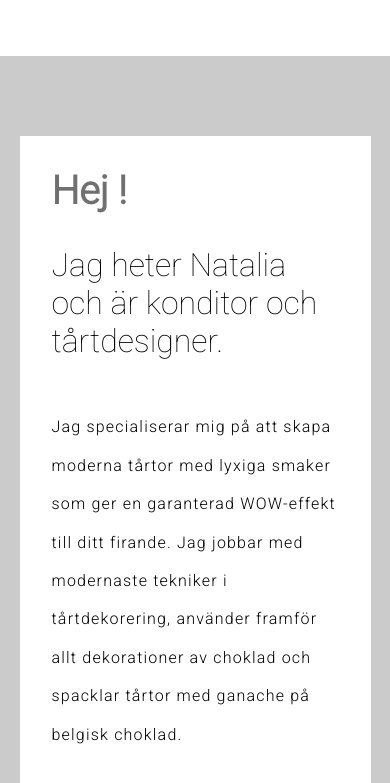
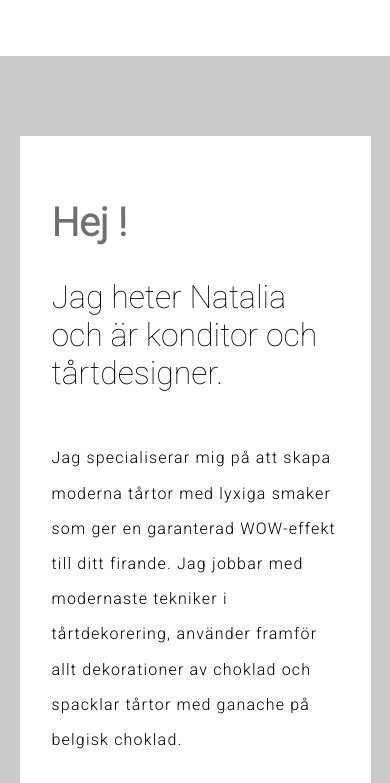
Before and after one commit to DJendryczka/cakebyn, a plain HTML site: page index.html in a window 390 px wide. Shown: the part 960-1743 px from the top of the page. Drawn offline with Linux system fonts and the light colour scheme; grey boxes are pictures that could not be loaded.

Commit message:
Fix of mobile view in section about

```diff
--- a/index.html
+++ b/index.html
@@ -19,16 +19,6 @@
         <h1>THE SWEET PARADISE</h1>
       </header>
       <nav>
-        <ul class="desktop-menu">
-          <li><a href="#">Start</a></li>
-          <li><a href="#">Om</a></li>
-          <li><a href="#">Bröllopstårtor</a></li>
-          <li><a href="#">Barntårtor</a></li>
-          <li><a href="#">Företagstårtor</a></li>
-          <li><a href="#">Bento</a></li>
-          <li><a href="#">Smak och prislista</a></li>
-          <li><a href="#">Beställ tårta</a></li>
-        </ul>
         <div class="hamburger-container">
             <div class="hamburger-icon">
               <div>
@@ -50,6 +40,17 @@
               </ul>
             </div>
           </div>
+        <ul class="desktop-menu">
+          <li><a href="#">Start</a></li>
+          <li><a href="#">Om</a></li>
+          <li><a href="#">Bröllopstårtor</a></li>
+          <li><a href="#">Barntårtor</a></li>
+          <li><a href="#">Företagstårtor</a></li>
+          <li><a href="#">Bento</a></li>
+          <li><a href="#">Smak och prislista</a></li>
+          <li><a href="#">Beställ tårta</a></li>
+        </ul>
+
       </nav>
       <div class="splash">
         <h2>Skräddarsydda Tårtor för olika tillfällen</h2>
--- a/style.css
+++ b/style.css
@@ -149,15 +149,14 @@ nav a {
   background-color: #ffffff;
 }
 .text-content {
-  max-width: 600px;
-  padding: 0 2rem;
+  width: 550px;
 }
 .image {
   flex: 1;
   height: 866px;
 }
 .text p{
-    line-height: 2.4rem;
+    line-height: 2.2rem;
     letter-spacing: 1.2px;
     padding: 1rem 0;
 }
@@ -166,8 +165,12 @@ nav a {
         flex-direction: column;
         height: auto;
     }
+    .text-content{
+        width: auto;
+        padding: 2rem;
+    }
     .image,
     .text{
-        flex: 1;
+        max-width: 700px;
     }
 }
```
Lines whose indentation alone changed are shown as unchanged.
